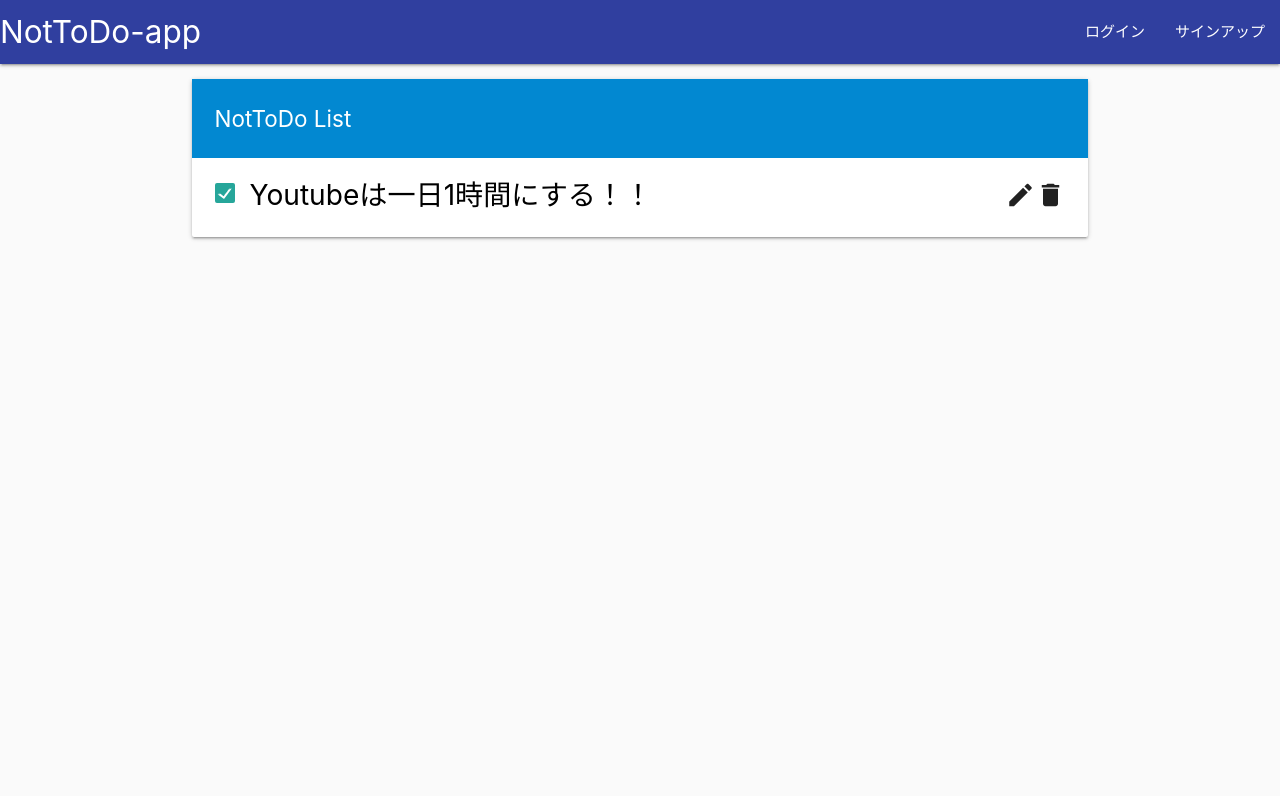
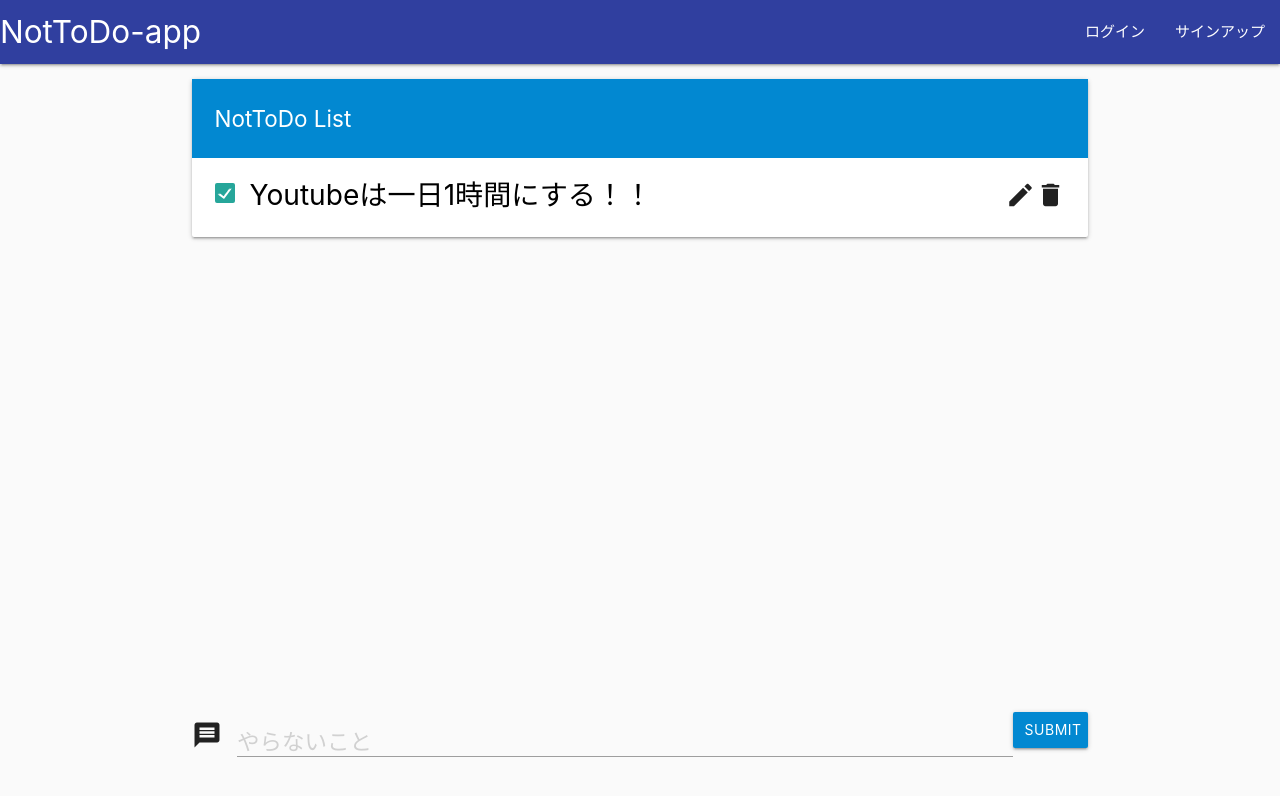
Before and after one commit to fujisawatk/nottodo-app, a Vue app: page / in a window 1280 px wide. Shown: the top 796 px of the page. Built offline with nearby package versions, Linux system fonts and the light colour scheme; no server answers; sample sign-in values are in the browser's storage.

Commit message:
design footer

```diff
--- a/src/components/Task.vue
+++ b/src/components/Task.vue
@@ -1,4 +1,7 @@
 <template>
+  <div class="main">
+
+    <!-- NotToDo一覧 -->
     <div class="todo-list card">
       <div class="header light-blue darken-2 white-text">
         <span>NotToDo List</span>
@@ -11,6 +14,21 @@
           <i class="material-icons small">delete</i>
         </div>
       </div>
+    </div>
+
+    <!-- 入力欄 -->
+    <div class="row" id="footer">
+      <form class="col s12">
+        <div class="row">
+          <div class="input-field" id="input">
+            <i class="material-icons prefix">message</i>
+            <textarea class="materialize-textarea" id="textarea" placeholder="やらないこと"></textarea>
+            <input type="submit" class="btn col s1 light-blue darken-2" placeholder="送信">
+          </div>
+        </div>
+      </form>
+    </div>
+
   </div>
 </template>
 
@@ -35,4 +53,22 @@
   font-size: 1.25em;
   color: black;
 }
+#footer{
+  position: fixed;
+  width: 70%;
+  bottom: 0;
+  left: 0;
+  right: 0;
+  margin: 0 auto;
+}
+#input{
+  display: flex;
+}
+#textarea{
+  font-size: 1.5em;
+}
+#textarea:focus {
+     border-bottom: 1px solid #0288d1;
+     box-shadow: 0 1px 0 0 #0288d1;
+}
 </style>
```
Lines whose indentation alone changed are shown as unchanged.
